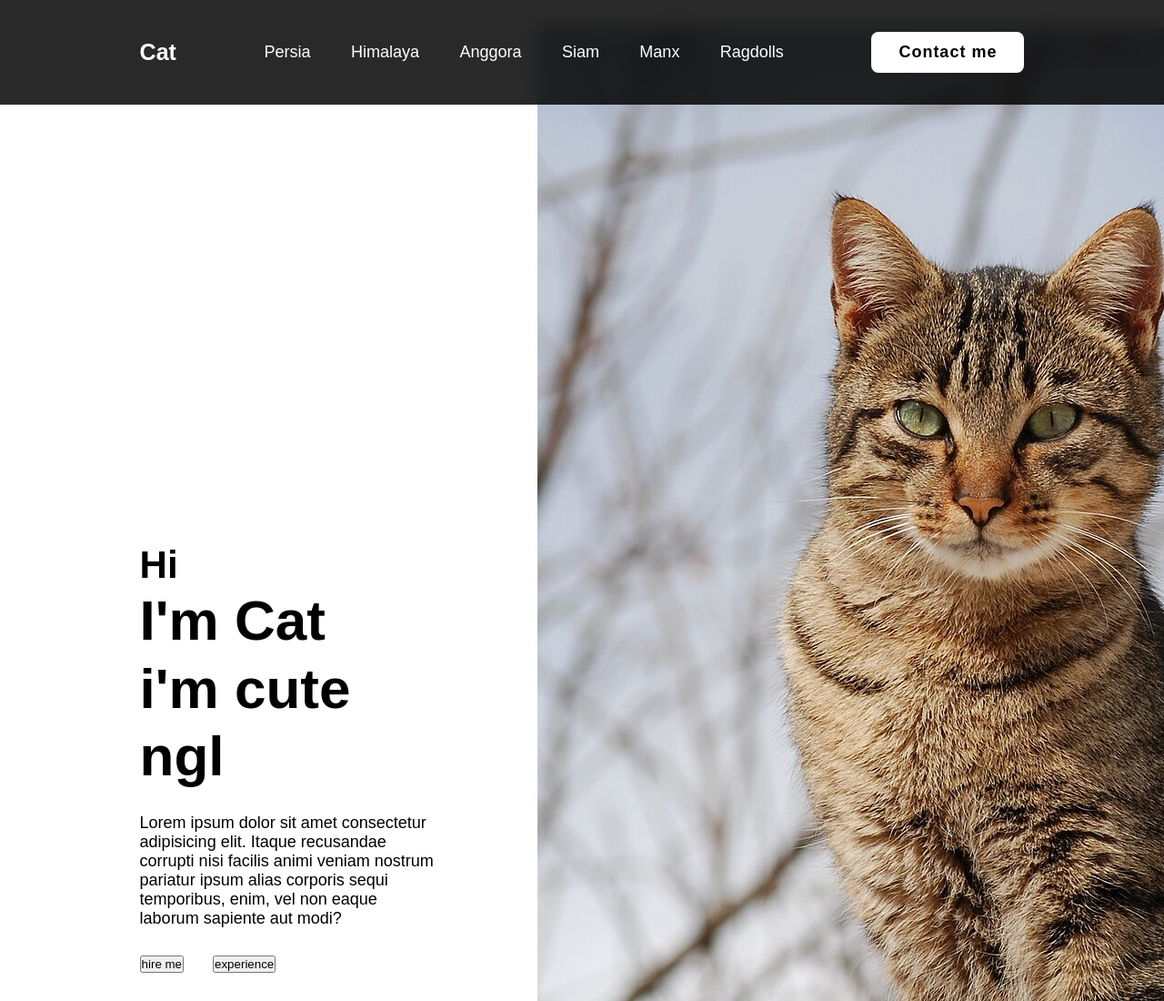
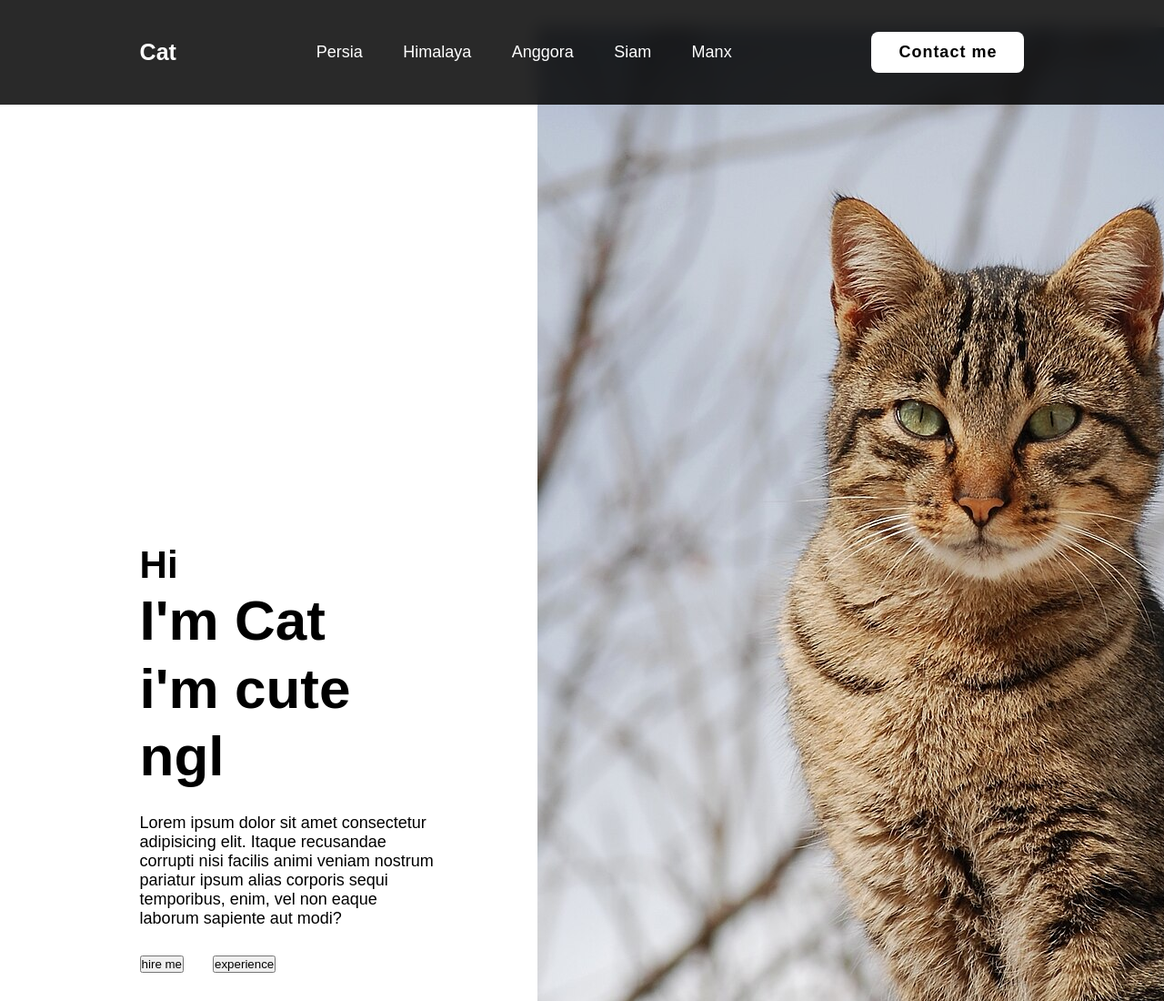
Before and after one commit to ashaarkk/Dev-kelompok-3, a plain HTML site: page index.html in a window 1280 px wide. Shown: the top 1100 px of the page at 91% size. Drawn offline with Linux system fonts and the light colour scheme.

Commit message:
Update index.html2

```diff
--- a/index.html
+++ b/index.html
@@ -16,7 +16,6 @@
             <a href="#">Anggora</a>
             <a href="#">Siam</a>
             <a href="#">Manx</a>
-            <a href="#">Ragdolls</a>
         </nav>
 
         <a href="#" class="contact">Contact me</a>
```
